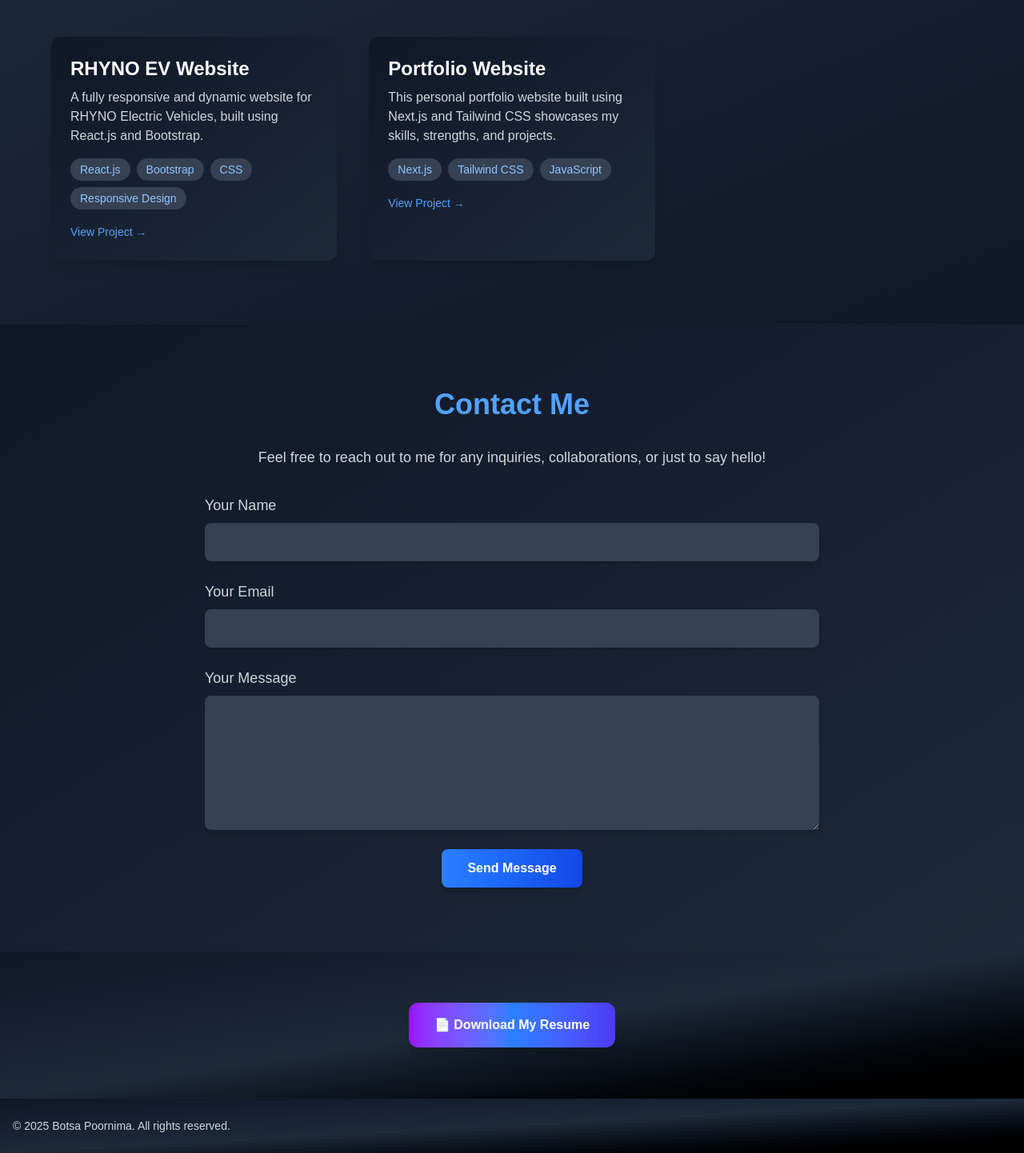
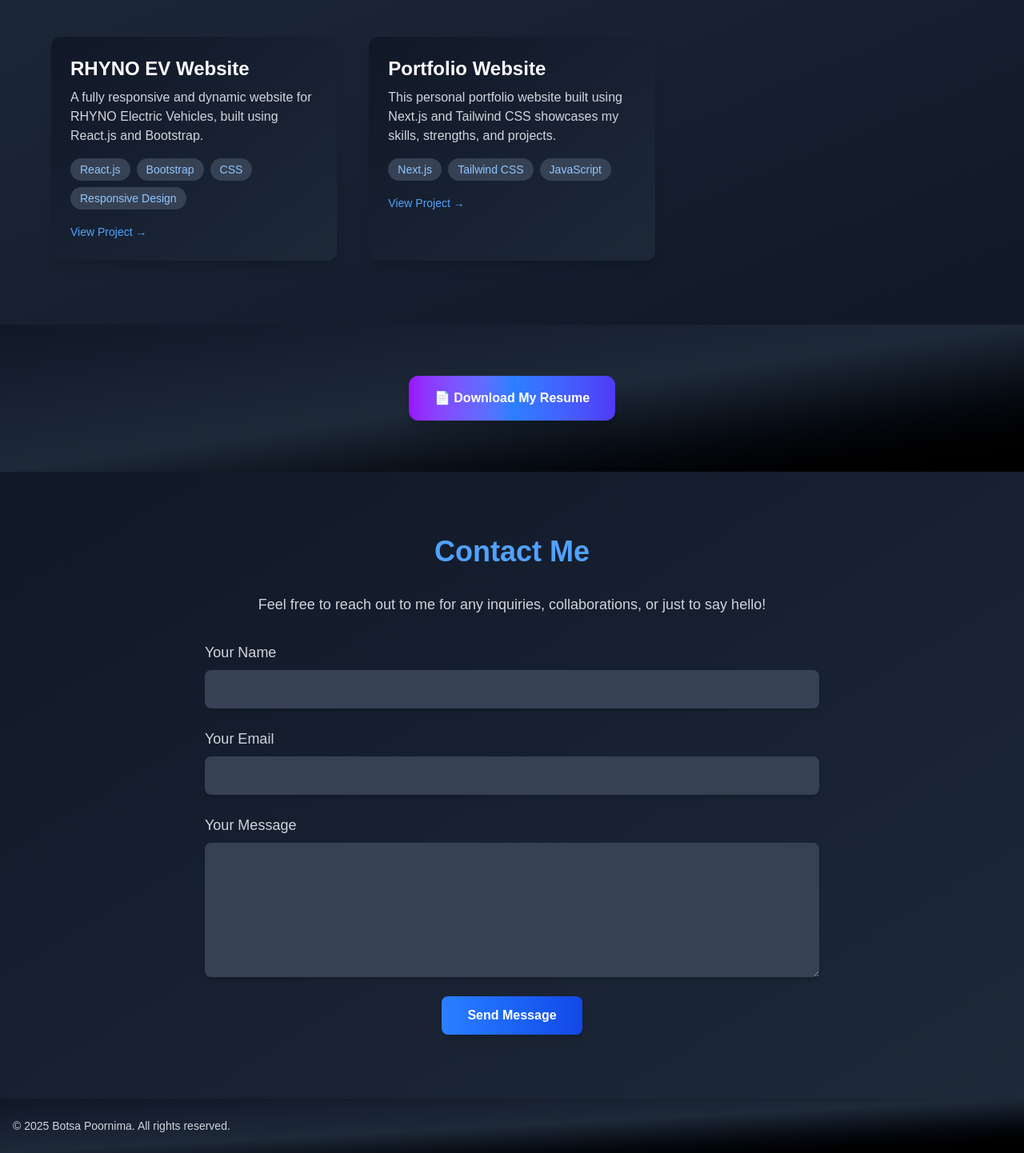
Before and after one commit to poornima-botsa/first-project, a Next.js app: page / in a window 1280 px wide. Shown: the part 2047-3489 px from the top of the page at 80% size. Built offline with nearby package versions, Linux system fonts and the light colour scheme.

Commit message:
modify the index.js file

```diff
--- a/pages/index.js
+++ b/pages/index.js
@@ -4,8 +4,8 @@ import About from "../components/About";
 import Skills from "../components/Skills";
 import Strengths from "../components/Strengths";
 import Projects from "../components/Projects";
+import DownloadResume from "../components/DownloadResume";
 import Contact from "../components/Contact";
-import DownloadResume from "../components/DownloadResume";
 import Footer from "../components/Footer";
 
 export default function Home() {
@@ -17,8 +17,8 @@ export default function Home() {
       <Skills />
       <Strengths />
       <Projects />
+      <DownloadResume />
       <Contact />
-      <DownloadResume />
       <Footer />
     </>
   );
```
